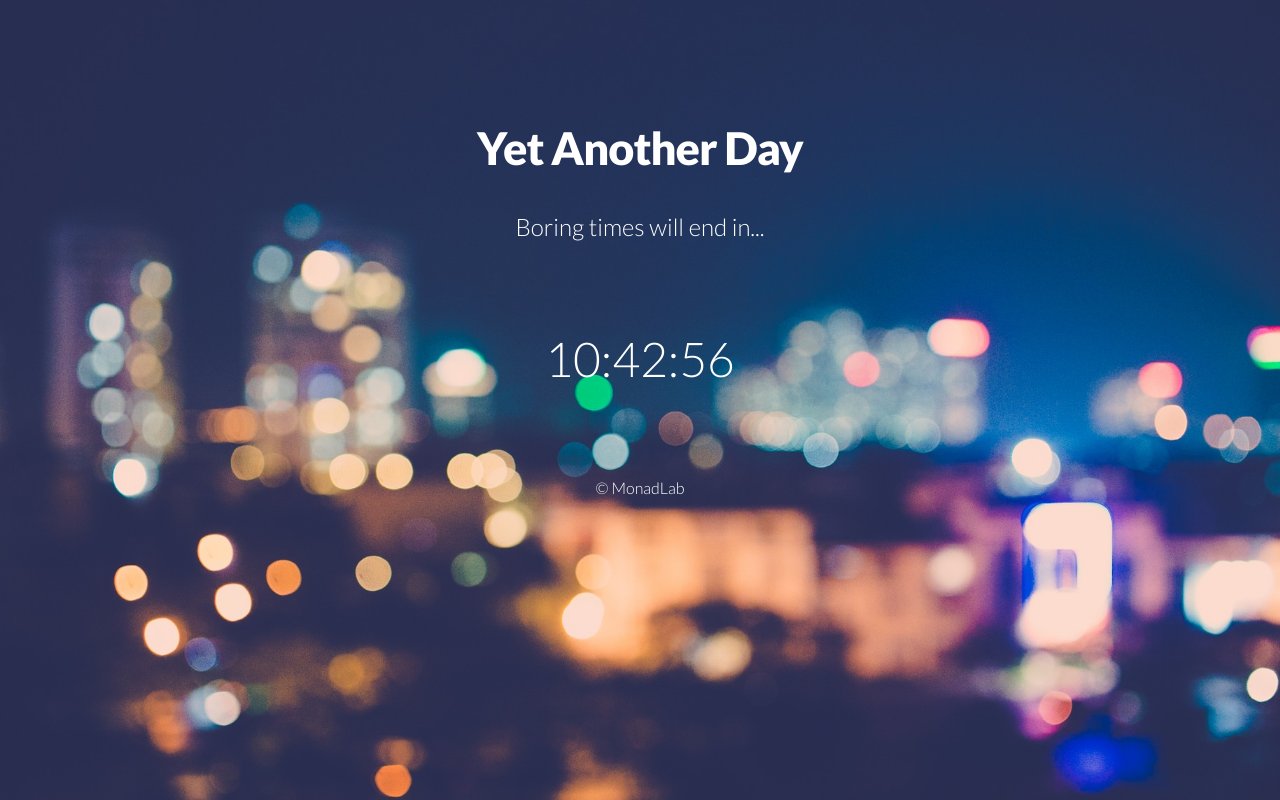
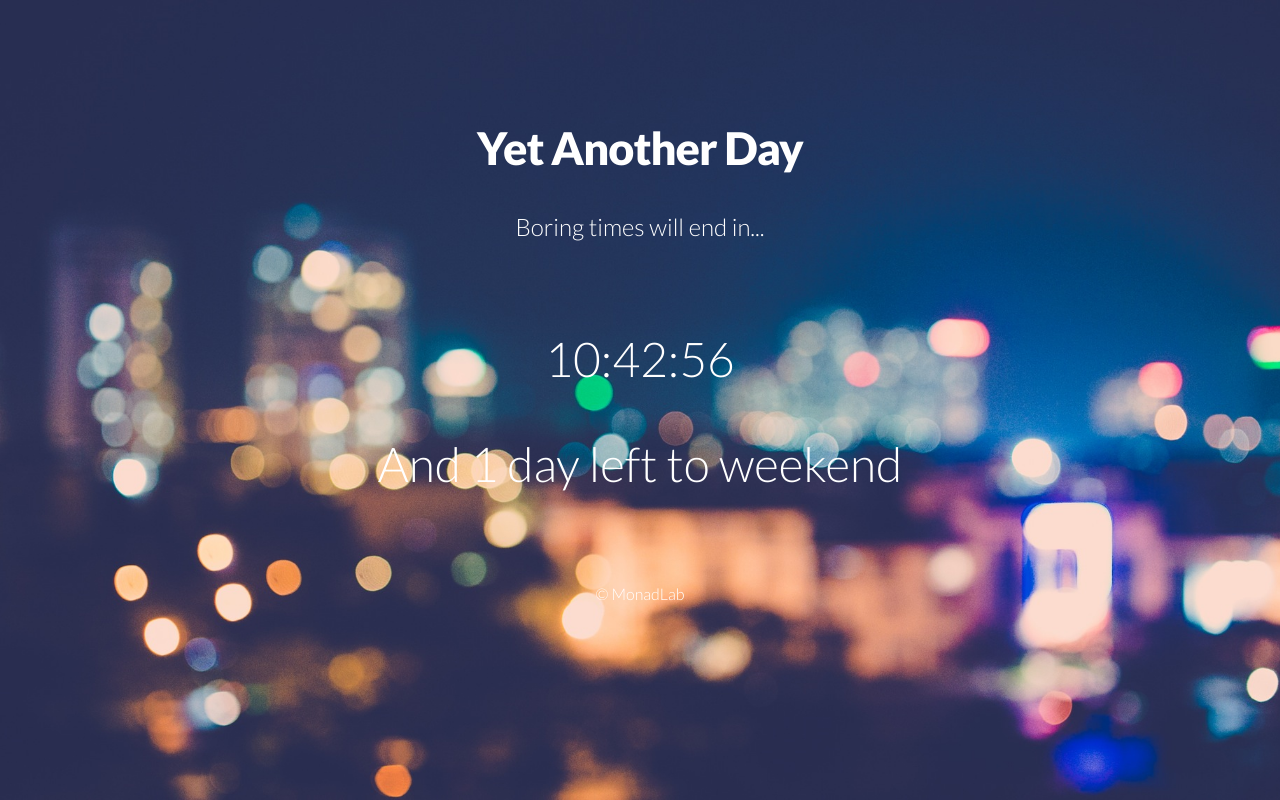
Before and after one commit to WaiLynnZaw/countdown, a plain HTML site: page index.html in a window 1280 px wide. Drawn offline with nearby package versions, Linux system fonts and the light colour scheme.

Commit message:
Add weekend info

```diff
--- a/index.html
+++ b/index.html
@@ -67,12 +67,35 @@
       if(mm<10){
        mm='0'+mm;
       }
-      var today = yyyy+'/'+mm+'/'+dd + ' 18:00:00';
+      var todayTime = yyyy+'/'+mm+'/'+dd + ' 18:00:00';
 
-      console.log(today);
+      var saturdays = [];
+      for (var i = 0; i <= new Date(yyyy, mm-1, 0).getDate(); i++){
+        var date = new Date(yyyy, mm-1, i);
+        if (date.getDay() == 6){
+          saturdays.push(date.getDate());
+        }
+      };
 
-      $('#countdown').countdown(today, function(event) {
-        $(this).html(event.strftime('<br /> %H:%M:%S'));
+      console.log(saturdays);
+
+      var getDaysInMonth = function(month,year) {
+        return new Date(year, month, 0).getDate();
+      };
+
+      var dayCount = 0;
+      for (var j=0; j<=saturdays.length; j++){
+        if(saturdays[j]>dd){
+          dayCount = saturdays[j] - dd;
+          break;
+        } else if(saturdays[j]<dd && j==saturdays.length-1){
+          dayCount = (saturdays[j] + (getDaysInMonth(mm,yyyy)-dd));
+          break;
+        }
+      }
+
+      $('#countdown').countdown(todayTime, function(event) {
+        $(this).html(event.strftime('<br /> %H:%M:%S' + '<br /><br /> And '+ (dayCount-1) + ((dayCount-1)<=1 ? ' day' : ' days') + ' left to weekend'));
       });
     </script>
 
```
